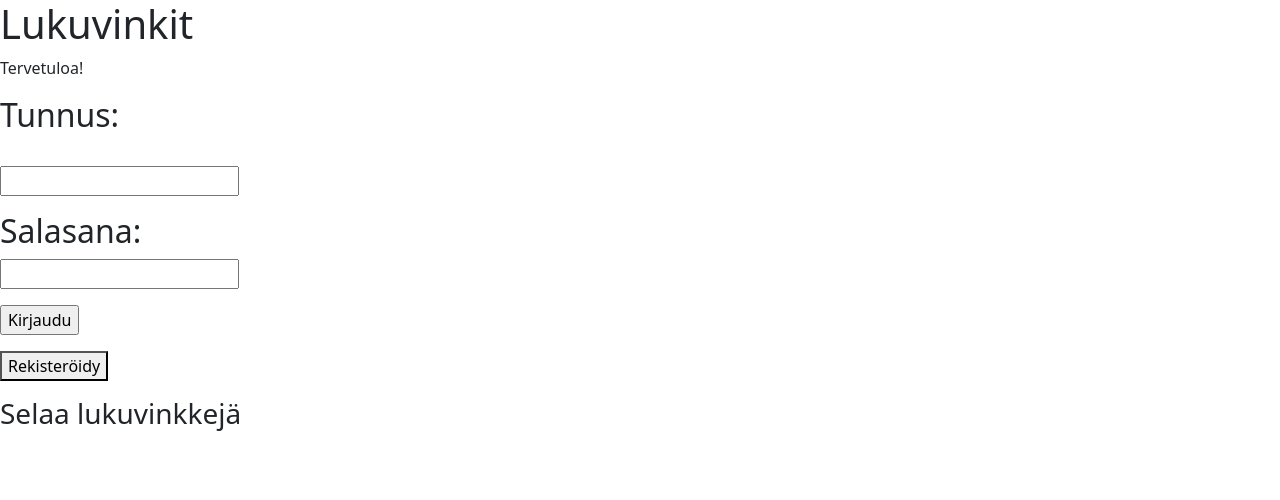
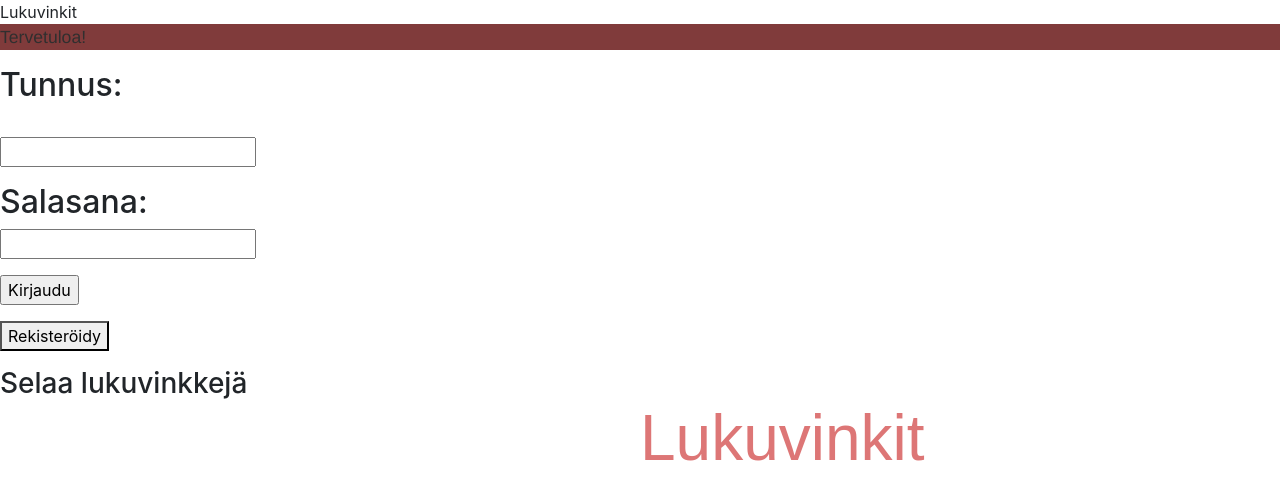
Before and after one commit to brontto/ohtu-miniprojekti, a Flask app: template src/templates/etusivu.html in a window 1280 px wide. Shown: the top 500 px of the page. Run offline with Flask 2, Linux system fonts and the light colour scheme; the template is opened without the code that fills it, so the values that code supplies are empty; some libraries are stand-ins or nearby versions.

Commit message:
css saatu toimimaan

```diff
--- /dev/null
+++ b/src/static/style.css
@@ -0,0 +1,35 @@
+.header {
+    background: rgb(54, 184, 50);
+    font-weight: bold;
+    padding-bottom: 0.4em;
+    font-size: 2em;
+}
+
+body
+{
+    margin: 0;
+    padding: 0;
+    animation: bgcolor infinite 20s;
+
+}
+
+h1
+{
+    margin: 0;
+    padding: 0;
+    font-family: arial;
+    font-size: 4em;
+    color: rgb(221, 118, 118);
+    position: absolute;
+    top: 50%;
+    left: 50%;
+    transform: translate (-50%,-50%);
+    text-align: center;
+}
+
+p {
+    color: #302f2f;
+    background-color:rgb(128, 59, 59);
+    font-size: 1.1em;
+    font-family: helvetica, sans-serif;
+}
--- a/src/templates/etusivu.html
+++ b/src/templates/etusivu.html
@@ -1,11 +1,8 @@
-<link href="https://cdn.jsdelivr.net/npm/bootstrap@5.1.3/dist/css/bootstrap.min.css"
-<link rel="stylesheet" href="style.css"
-integrity="sha384-1BmE4kWBq78iYhFldvKuhfTAU6auU8tT94WrHftjDbrCEXSU1oBoqyl2QvZ6jIW3"
-crossorigin="anonymous">
-
-
-
-{% extends "layout.html" %}
+<head>
+    <link rel="stylesheet" href="https://stackpath.bootstrapcdn.com/bootstrap/4.5.0/css/bootstrap.min.css">
+    <meta charset="UTF-8">
+    <link rel="stylesheet" href="{{ url_for('static', filename='style.css') }}">
+</head>
 
 {% block title %}
 Lukuvinkit
--- a/src/templates/layout.html
+++ /dev/null
@@ -1,14 +0,0 @@
-<!DOCTYPE html>
-<html>
-  <head>
-    <meta charset="utf-8" />
-    <meta
-      name="viewport"
-      content="width=device-width, initial-scale=1, shrink-to-fit=no"
-    />
-    <title>{% block title %}{% endblock %}</title>
-  </head>
-  <body>
-    {% block body %}{% endblock %}
-  </body>
-</html>
--- a/src/templates/lukuvinkit.html
+++ b/src/templates/lukuvinkit.html
@@ -1,4 +1,8 @@
-{% extends "layout.html" %}
+<head>
+    <link rel="stylesheet" href="https://stackpath.bootstrapcdn.com/bootstrap/4.5.0/css/bootstrap.min.css">
+    <meta charset="UTF-8">
+    <link rel="stylesheet" href="{{ url_for('static', filename='style.css') }}">
+</head>
 
 {% block title %}
 Lukuvinkit
--- a/src/templates/rekisterointi.html
+++ b/src/templates/rekisterointi.html
@@ -1,4 +1,8 @@
-{% extends "layout.html" %}
+<head>
+    <link rel="stylesheet" href="https://stackpath.bootstrapcdn.com/bootstrap/4.5.0/css/bootstrap.min.css">
+    <meta charset="UTF-8">
+    <link rel="stylesheet" href="{{ url_for('static', filename='style.css') }}">
+</head>
 
 {% block title %}
 Rekisteröinti
```
